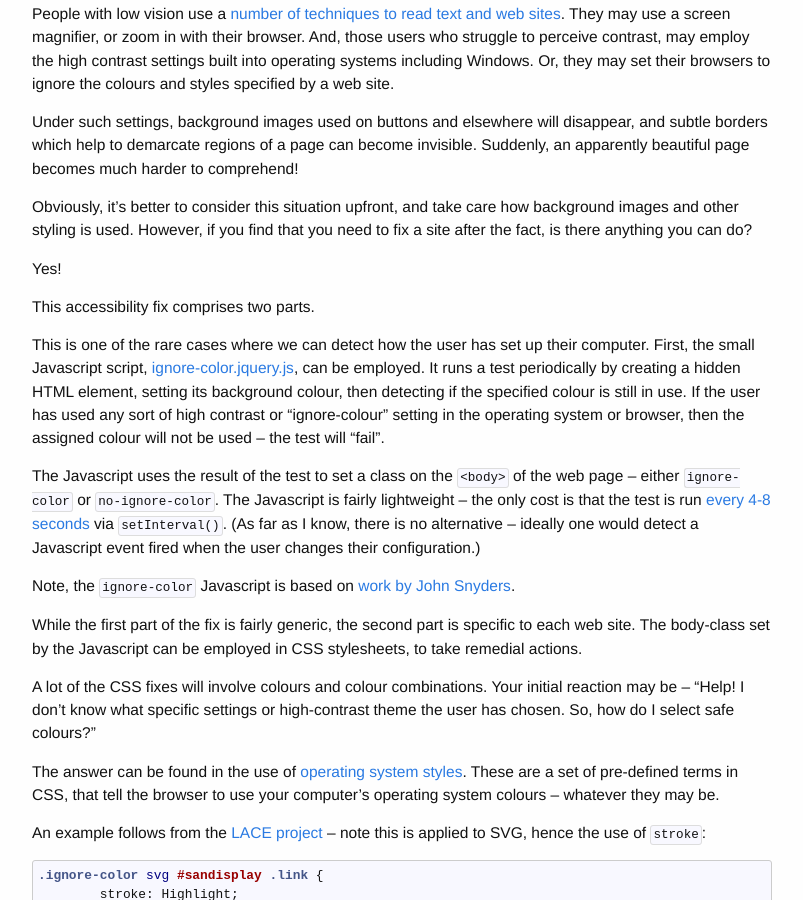
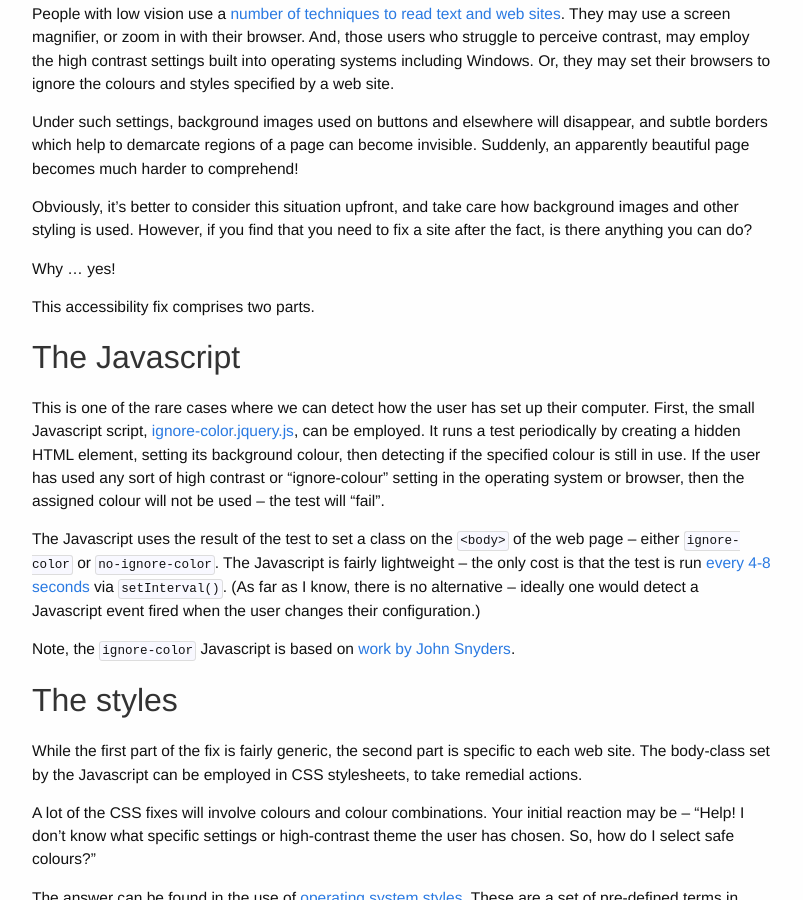
Before and after one commit to nfreear/nfreear.github.io, a Jekyll site: the page built from _posts/2015-10-15-high-contrast-ignore-colors.md, in a window 1280 px wide and 900 px high, scrolled down 383 px. Shown: the whole window, without its empty margins (238-1041 px from the left). Built offline with Jekyll 4.4.1, drawn with Linux system fonts in a browser that asks for light colours; nearby versions of some CDN libraries; a script that is not in the unit is left out.

Commit message:
Bug #2, add headings to "ignore-colour" post, fix "composer-suggest.."

```diff
--- a/_posts/2015-10-15-high-contrast-ignore-colors.md
+++ b/_posts/2015-10-15-high-contrast-ignore-colors.md
@@ -27,9 +27,11 @@ Under such settings, background images used on buttons and elsewhere will disapp
 
 Obviously, it's better to consider this situation upfront, and take care how background images and other styling is used. However, if you find that you need to fix a site after the fact, is there anything you can do?
 
-Yes!
+Why ... yes!
 
 This accessibility fix comprises two parts.
+
+## The Javascript
 
 This is one of the rare cases where we can detect how the user has set up their computer. First, the small Javascript script, [ignore-color.jquery.js][js], can be employed. It runs a test periodically by creating a hidden HTML element, setting its background colour, then detecting if the specified colour is still in use. If the user has used any sort of high contrast or "ignore-colour" setting in the operating system or browser, then the assigned colour will not be used -- the test will "fail".
 
@@ -39,6 +41,8 @@ the only cost is that the test is run [every 4-8 seconds][tag-int] via `setInter
 (As far as I know, there is no alternative -- ideally one would detect a Javascript event fired when the user changes their configuration.)
 
 Note, the `ignore-color` Javascript is based on [work by John Snyders][snyders].
+
+## The styles
 
 While the first part of the fix is fairly generic, the second part is specific to each web site.
 The body-class set by the Javascript can be employed in CSS stylesheets, to take remedial actions.
```
Also changed, not shown: _posts/2015-10-25-composer-suggest-lace-open-media-player.md (+3 -3 lines).
